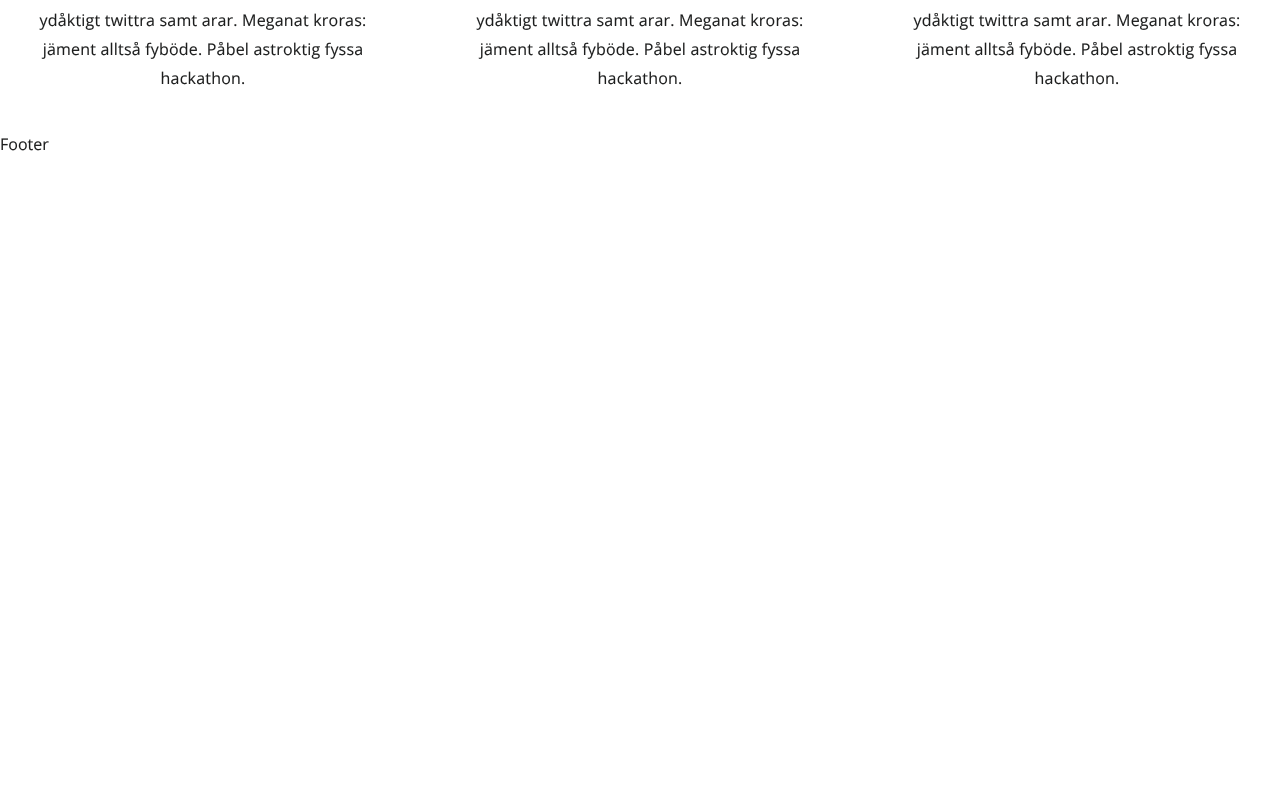
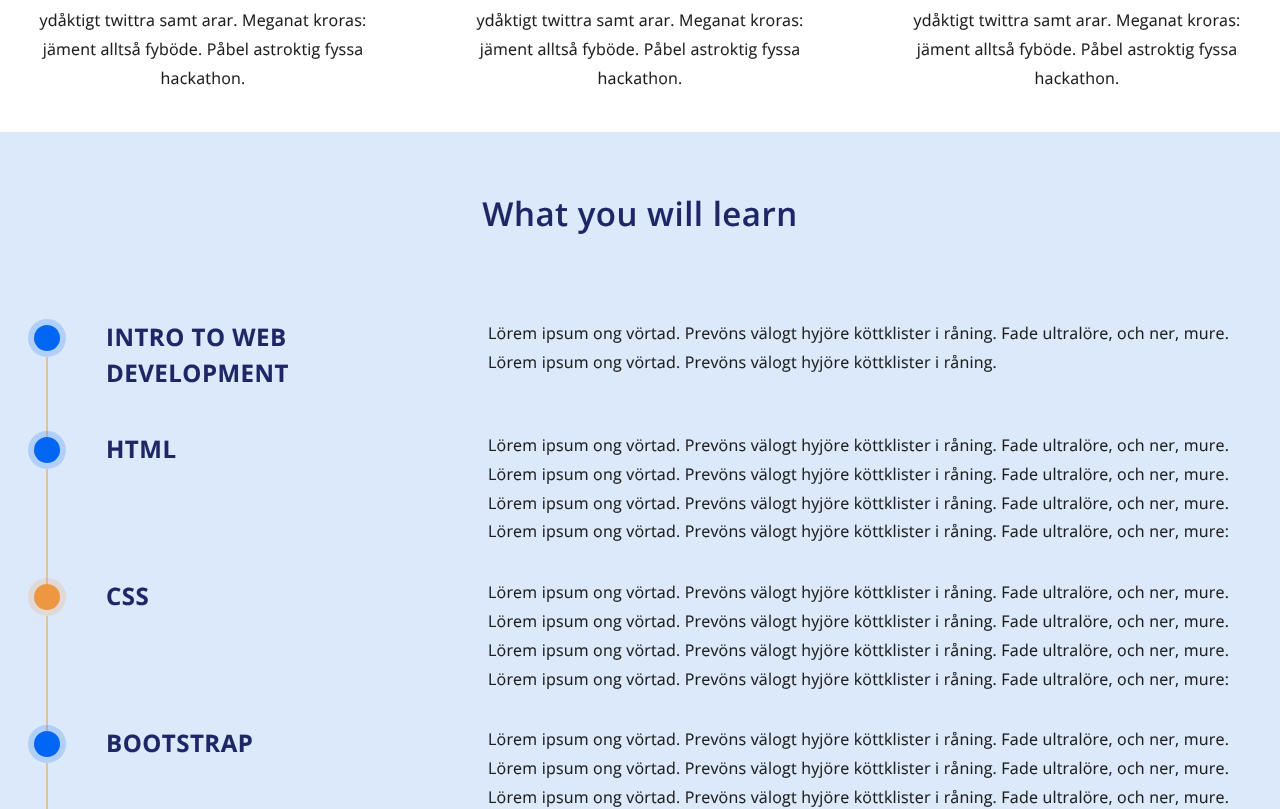
Before and after one commit to techstudioconsults/Techstudio-facebook-live, a React (Create React App) app: page / in a window 1280 px wide. Shown: the part 940-1749 px from the top of the page. Before the commit the page ends 1096 px from the top, so only its background shows below. Built offline with nearby package versions, Linux system fonts and the light colour scheme.

Commit message:
feat: section 4 added

```diff
--- a/src/components/atoms/index.jsx
+++ b/src/components/atoms/index.jsx
@@ -1,2 +1,3 @@
 //export atoms here
 export { default as Button } from './button'
+export { default as ShortStepper } from './shortstepper/ShortStepper'
--- /dev/null
+++ b/src/components/atoms/shortstepper/ShortStepper.jsx
@@ -0,0 +1,62 @@
+import React, { useEffect, useState } from 'react'
+import PropTypes from 'prop-types'
+import style from './stepper.module.scss'
+const ShortStepper = ({ lists, isCourses }) => {
+  const [isMobile, setIsMobile] = useState(false)
+
+  const handleResize = () => {
+    if (window.innerWidth < 998) {
+      setIsMobile(true)
+    } else {
+      setIsMobile(false)
+    }
+  }
+
+  useEffect(() => {
+    window.addEventListener('resize', handleResize)
+  })
+  const listsDisplay = lists.map((list) => {
+    return (
+      <div
+        key={list.id}
+        className={[
+          style.step,
+          list.id % 2 === 0 ? style.completed : null,
+        ].join(' ')}
+      >
+        <div className={style.vStepper}>
+          <div className={style.circle}></div>
+          <div className={style.line}></div>
+        </div>
+
+        <div
+          className={[style.content, isCourses ? style.contentFlex : null].join(
+            ' '
+          )}
+        >
+          <h4 className={style.socialTitle}>
+            {/* IF length of string is greater than 2, it will display intro to web */}
+            {!isMobile && list.title.split(' ').length > 2 ? (
+              <>
+                INTRO TO WEB
+                <br />
+                DEVELOPMENT
+              </>
+            ) : (
+              list.title
+            )}
+          </h4>
+          <p className={style.text}>{list.desc}</p>
+        </div>
+      </div>
+    )
+  })
+  return <div className={style.stepper}>{listsDisplay}</div>
+}
+
+ShortStepper.propTypes = {
+  lists: PropTypes.array,
+  isCourses: PropTypes.bool,
+}
+
+export default ShortStepper
--- /dev/null
+++ b/src/components/atoms/shortstepper/stepper.module.scss
@@ -0,0 +1,97 @@
+@use '../../../scss/global/colors' as colors;
+@use '../../../scss/utils/functions' as fn;
+@import '../../../scss/utils/breakpoints';
+@import '../../../scss/utils/mixins';
+
+.stepper {
+  .step {
+    display: flex;
+    flex-direction: row;
+    justify-content: flex-start;
+    margin-block: fn.rem(32);
+  }
+
+  .vStepper {
+    position: relative;
+  }
+
+  /* regular step */
+  .step .circle {
+    background-color: colors.$light-blue-border;
+    border-radius: 100%;
+    width: fn.rem(38); /* +6 for border */
+    height: fn.rem(38);
+  }
+
+  .circle {
+    position: relative;
+    &::after {
+      content: '';
+      position: absolute;
+      top: 50%;
+      left: 50%;
+      transform: translate(-50%, -50%);
+      background-color: colors.$blue;
+      width: fn.rem(26);
+      height: fn.rem(26);
+      border-radius: 100%;
+    }
+  }
+
+  .step .line {
+    position: absolute;
+    left: 50%;
+    transform: translate(-50%, 0);
+    height: 100%;
+    border-left: fn.rem(1) solid colors.$gold;
+  }
+
+  .step:last-child .line {
+    border-left: fn.rem(1) solid colors.$light;
+    z-index: -1; /* behind the circle to completely hide */
+  }
+
+  .step.completed .circle {
+    position: relative;
+    background-color: colors.$gold-border;
+    &::after {
+      content: '';
+      position: absolute;
+      top: 50%;
+      left: 50%;
+      transform: translate(-50%, -50%);
+      background-color: colors.$gold;
+      width: fn.rem(26);
+      height: fn.rem(26);
+      border-radius: 100%;
+    }
+  }
+
+  .content {
+    width: 100%;
+    margin-left: fn.rem(40);
+
+    .socialTitle {
+      color: colors.$deep-blue;
+      font-weight: 700
+    }
+  }
+
+  .contentFlex {
+    @include flex_column;
+    @include breakpoint-up('lg') {
+      @include flex;
+    }
+    // .title,
+    // .text {
+    //   flex: 1;
+    // }
+    .title, .socialTitle {
+      flex: 1;
+    }
+
+    .text {
+      flex: 2;
+    }
+  }
+}
--- /dev/null
+++ b/src/components/organisms/courseoutline/courseoutline.module.scss
@@ -0,0 +1,14 @@
+@use '../../../scss/global/colors' as colors;
+@use '../../../scss/utils/functions' as fn;
+@import '../../../scss/utils/breakpoints';
+@import '../../../scss/utils/mixins';
+
+.CourseOutline {
+  .socialTitle {
+    text-align: center;
+    margin-bottom: fn.rem(80);
+    color: colors.$deep-blue;
+    font-weight: 600;
+    font-size: fn.rem(33);
+  }
+}
--- /dev/null
+++ b/src/components/organisms/courseoutline/index.jsx
@@ -0,0 +1,26 @@
+import React from 'react'
+import PropTypes from 'prop-types'
+
+import { ShortStepper } from '../../atoms'
+import { Container } from '../../../constants'
+import styles from './courseoutline.module.scss'
+
+const CourseOutline = ({ content }) => {
+  const { header, list } = content
+  return (
+    <Container paddingBlock={0}>
+      <div className={styles.CourseOutline}>
+        <h2 className={styles.socialTitle}>{header.title}</h2>
+        <div className={styles.stepperList}>
+          <ShortStepper isCourses lists={list} />
+        </div>
+      </div>
+    </Container>
+  )
+}
+
+CourseOutline.propTypes = {
+  content: PropTypes.object.isRequired,
+}
+
+export default CourseOutline
--- a/src/components/organisms/index.jsx
+++ b/src/components/organisms/index.jsx
@@ -4,3 +4,4 @@ export { default as Footer } from './footer'
 export { default as RegisterModal } from './registermodal'
 export { default as Hero } from './hero'
 export { default as Course } from './course'
+export { default as CourseOutline } from './courseoutline'
--- a/src/pages/home/home.module.scss
+++ b/src/pages/home/home.module.scss
@@ -0,0 +1,7 @@
+@use '../../scss/global/colors' as colors;
+@use '../../scss/utils//functions' as fn;
+
+.sectionThree {
+  padding: fn.rem(57) 0;
+  background-color: colors.$light-blue-II;
+}
--- a/src/pages/home/index.jsx
+++ b/src/pages/home/index.jsx
@@ -1,7 +1,7 @@
 import React from 'react'
 
 import { Layout } from '../../components/templates'
-import { Course, Hero } from '../../components/organisms'
+import { Course, CourseOutline, Hero } from '../../components/organisms'
 import { FACEBOOK_CONTENT } from './content'
 import styles from './home.module.scss'
 
@@ -12,6 +12,9 @@ const HomePage = () => {
     <Layout>
       <Hero content={heroSection} />
       <Course content={sectionTwo} />
+      <section className={styles.sectionThree}>
+        <CourseOutline content={sectionThree} />
+      </section>
     </Layout>
   )
 }
```
